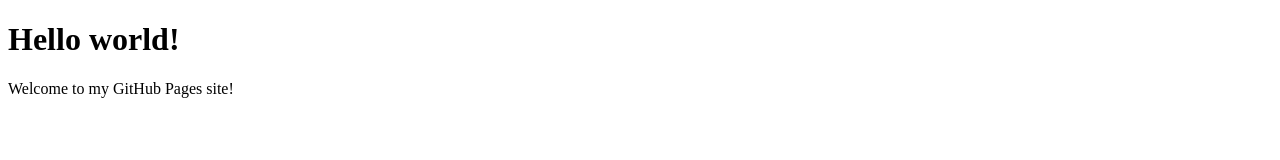
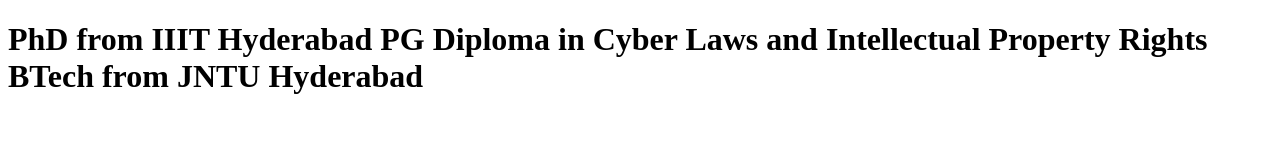
Before and after one commit to lalitsanagavarapu/slalitm.github.io, a plain HTML site: page index.html in a window 1280 px wide. Drawn offline with Linux system fonts and the light colour scheme.

Commit message:
Update index.html

```diff
--- a/index.html
+++ b/index.html
@@ -4,7 +4,11 @@
   <title>My GitHub Pages Site</title>
 </head>
 <body>
-  <h1>Hello world!</h1>
-  <p>Welcome to my GitHub Pages site!</p>
+  <h1>
+  PhD from IIIT Hyderabad
+
+PG Diploma in Cyber Laws and Intellectual Property Rights
+
+BTech from JNTU Hyderabad </h1>
 </body>
 </html>
```
